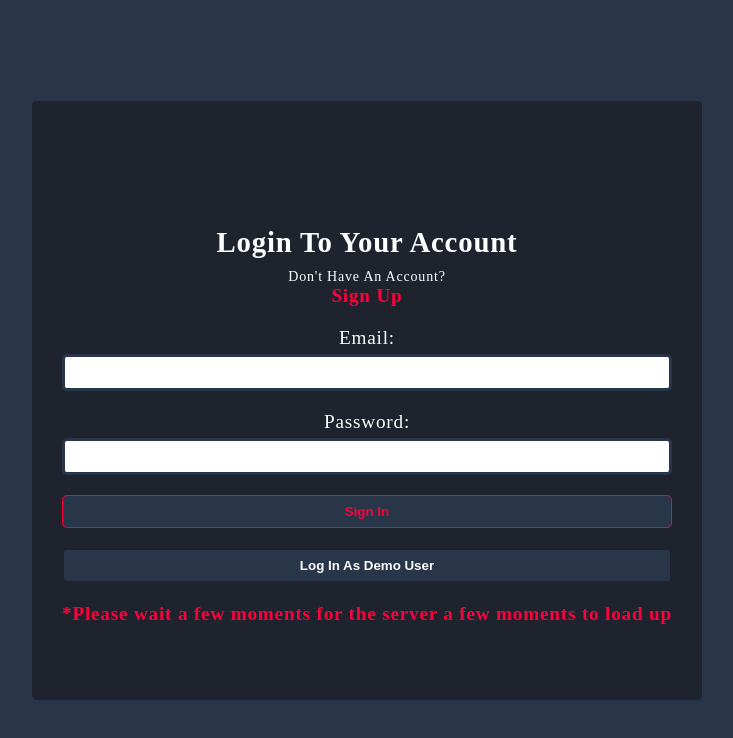
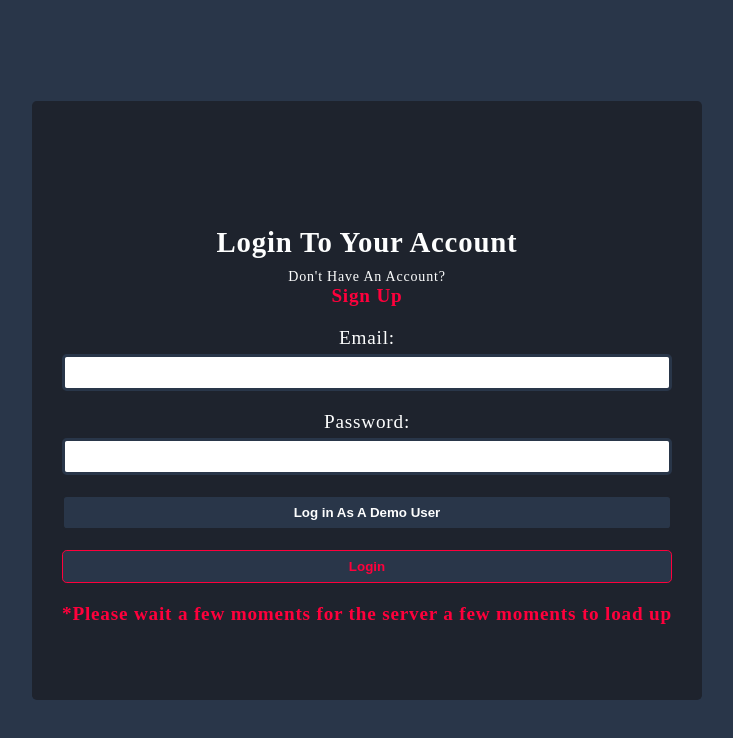
Before and after one commit to jordanowens1125/Evo-Fitness-App, a React (Create React App) app in the folder client/: page /signin in a window 1280 px wide. Shown: the top 738 px of the page, without its empty margins (273-1006 px from the left). Built offline with nearby package versions, Linux system fonts and the light colour scheme.

Commit message:
minor refactoring

```diff
--- a/client/src/Components/Shared/CreateExercise.jsx
+++ b/client/src/Components/CreateExercise/CreateExercise.jsx
@@ -1,7 +1,7 @@
 import React, { useState, useContext } from "react";
 import { kindsOfExercises } from "../../data/exerciseCategories";
 import { muscleGroups } from "../../data/bodySegments";
-import DropDownUsingName from "./DropDownUsingName";
+import DropDownUsingName from "../Shared/DropDownUsingName";
 import { DataContext } from "../../Context/Context";
 import useAuthContext from "../../hooks/useAuthContext";
 
--- a/client/src/Components/Shared/CreateWorkout.jsx
+++ b/client/src/Components/CreateWorkout/CreateWorkout.jsx
@@ -1,6 +1,6 @@
 import React, { useState, useContext } from "react";
 import { DataContext } from "../../Context/Context";
-import DisplaySetsInput from "./DisplaySetsInput";
+import DisplaySetsInput from "../Shared/DisplaySetsInput";
 import useAuthContext from "../../hooks/useAuthContext";
 
 const CreateWorkout = () => {
--- a/client/src/Components/DailyWorkoutLog/AddExercisesToDay.jsx
+++ b/client/src/Components/DailyWorkoutLog/AddExercisesToDay.jsx
@@ -1,7 +1,8 @@
 import React, { useState, useContext, useEffect } from "react";
 import DisplaySetsInput from "../Shared/DisplaySetsInput";
-import CreateExercise from "../Shared/CreateExercise";
+import CreateExercise from "../CreateExercise/CreateExercise";
 import { DataContext } from "../../Context/Context";
+import Buttons from "../Shared/Buttons";
 
 const AddExercisesToDay = ({ addExercisesForDay }) => {
   const [newWorkoutMode, setNewWorkoutMode] = useState(false);
@@ -139,32 +140,21 @@ const AddExercisesToDay = ({ addExercisesForDay }) => {
                   removeSet={removeSet}
                 />
               </div>
-              <button
-                onClick={addNewSetToExercise}
-                className="secondary-button"
-                aria-label="Add New Set"
-              >
-                Add new set
-              </button>
-              <button
-                onClick={addNewExerciseAndSets}
-                className="primary-button"
-                aria-label="Submit Exercise"
-              >
-                Submit
-              </button>
+              <Buttons
+                secondary={"Add New Set"}
+                secondaryFunction={addNewSetToExercise}
+                primary={"Submit"}
+                primaryFunction={addNewExerciseAndSets}
+              />
             </div>
           </div>
         </>
       ) : (
         <>
-          <button
-            onClick={() => handleNewWorkoutMode()}
-            className="primary-button"
-            aria-label="Add Exercise"
-          >
-            Add Exercise
-          </button>
+          <Buttons
+            primary={"Add Exercise"}
+            primaryFunction={handleNewWorkoutMode}
+          />
         </>
       )}
     </>
--- a/client/src/Components/DailyWorkoutLog/AddRoutineToDay.jsx
+++ b/client/src/Components/DailyWorkoutLog/AddRoutineToDay.jsx
@@ -1,9 +1,10 @@
 import React, { useContext, useState, useEffect } from "react";
 import { DataContext } from "../../Context/Context";
 import DisplaySets from "../Shared/DisplaySets";
-import CreateWorkout from "../Shared/CreateWorkout";
+import CreateWorkout from "../CreateWorkout/CreateWorkout";
 import useAuthContext from "../../hooks/useAuthContext";
-import NoData from "../Shared/NoData"
+import NoData from "../Shared/NoData";
+import Buttons from "../Shared/Buttons";
 
 const AddRoutineToDay = ({ addRoutine }) => {
   const [editMode, setEditMode] = useState(false);
@@ -107,7 +108,9 @@ const AddRoutineToDay = ({ addRoutine }) => {
                     })}
                   </>
                 ) : (
-                  <><NoData title="Routines"/></>
+                  <>
+                    <NoData title="Routines" />
+                  </>
                 )}
               </div>
             </div>
@@ -115,15 +118,10 @@ const AddRoutineToDay = ({ addRoutine }) => {
         </>
       ) : (
         <>
-          <button
-            onClick={() => {
-              setEditMode(true);
-            }}
-            className="secondary-button"
-            aria-label="Add A Routine"
-          >
-            Add Routine
-          </button>
+          <Buttons
+            secondary={"Add Routine"}
+            secondaryFunction={() => setEditMode(true)}
+          />
         </>
       )}
     </>
--- /dev/null
+++ b/client/src/Components/Shared/Buttons.jsx
@@ -0,0 +1,38 @@
+const Buttons = ({
+  secondary,
+  primary,
+  secondaryFunction,
+  primaryFunction,
+  disabled = false,
+  fullWidth = false,
+}) => {
+  const width = fullWidth ? "full-width" : "";
+  return (
+    <>
+      {secondary && (
+        <button
+          onClick={secondaryFunction}
+          aria-label={secondary}
+          disabled={disabled}
+          className={`secondary-button ${width}`}
+        >
+          {secondary}
+        </button>
+      )}
+
+      {primary && (
+        <button
+          onClick={primaryFunction}
+          aria-label={primary}
+          disabled={disabled}
+          className={`primary-button ${width}`}
+          type="submit"
+        >
+          {primary}
+        </button>
+      )}
+    </>
+  );
+};
+
+export default Buttons;
--- a/client/src/pages/QuickLinks.jsx
+++ b/client/src/pages/QuickLinks.jsx
@@ -1,12 +1,12 @@
 import React from "react";
-import CreateExercise from "../Components/Shared/CreateExercise";
-import CreateWorkout from "../Components/Shared/CreateWorkout";
+import CreateExercise from "../Components/CreateExercise/CreateExercise";
+import CreateWorkout from "../Components/CreateWorkout/CreateWorkout";
 const QuickLinks = () => {
   return (
     <>
       <div className="flex-column gap-lg aic">
         <CreateExercise />
-        <CreateWorkout/>
+        <CreateWorkout />
       </div>
     </>
   );
--- a/client/src/pages/Signin.jsx
+++ b/client/src/pages/Signin.jsx
@@ -3,6 +3,7 @@ import { useLogin } from "../hooks/useLogin";
 import Loading from "../Components/Shared/Loading";
 import Error from "../Components/Shared/Error";
 import Input from "../Components/Shared/Input";
+import Buttons from "../Components/Shared/Buttons";
 
 const Signin = () => {
   const [email, setEmail] = useState("");
@@ -51,22 +52,14 @@ const Signin = () => {
             alignItems={true}
           />
 
-          <button
-            className="primary-button full-width "
+          <Buttons
             disabled={isLoading}
-            aria-label="Sign In"
-          >
-            Sign In
-          </button>
+            primary={"Login"}
+            fullWidth={true}
+            secondary={"Log in As A Demo User"}
+            secondaryFunction={demoLogin}
+          />
 
-          <button
-            className="secondary-button full-width"
-            onClick={demoLogin}
-            type="button"
-            aria-label="Log In As Demo User"
-          >
-            Log In As Demo User
-          </button>
           <b className="primary">
             *Please wait a few moments for the server a few moments to load up
           </b>
--- a/client/src/pages/Signup.jsx
+++ b/client/src/pages/Signup.jsx
@@ -4,6 +4,7 @@ import { useLogin } from "../hooks/useLogin";
 import Input from "../Components/Shared/Input";
 import Error from "../Components/Shared/Error";
 import Loading from "../Components/Shared/Loading";
+import Buttons from "../Components/Shared/Buttons";
 
 const Signup = () => {
   const [email, setEmail] = useState("");
@@ -58,24 +59,16 @@ const Signup = () => {
             />
 
             {error && <span>{error}</span>}
-            <button
-              type="submit"
-              className="primary-button full-width"
+            <Buttons
               disabled={isLoading}
-              aria-label="Sign Up"
-            >
-              Sign Up
-            </button>
-
-            <button
-              className="secondary-button full-width"
-              onClick={demoLogin}
-              type="button"
-              aria-label="Log In As Demo User"
-            >
-              Log In As Demo User
-            </button>
-            <b className="primary">*Please wait a few moments for the server a few moments to load up</b>
+              primary={"Sign Up"}
+              fullWidth={true}
+              secondary={"Log in As A Demo User"}
+              secondaryFunction={demoLogin}
+            />
+            <b className="primary">
+              *Please wait a few moments for the server a few moments to load up
+            </b>
             <Error error={error} />
           </form>
         </div>
```
Also changed, not shown: client/public/manifest.json.
